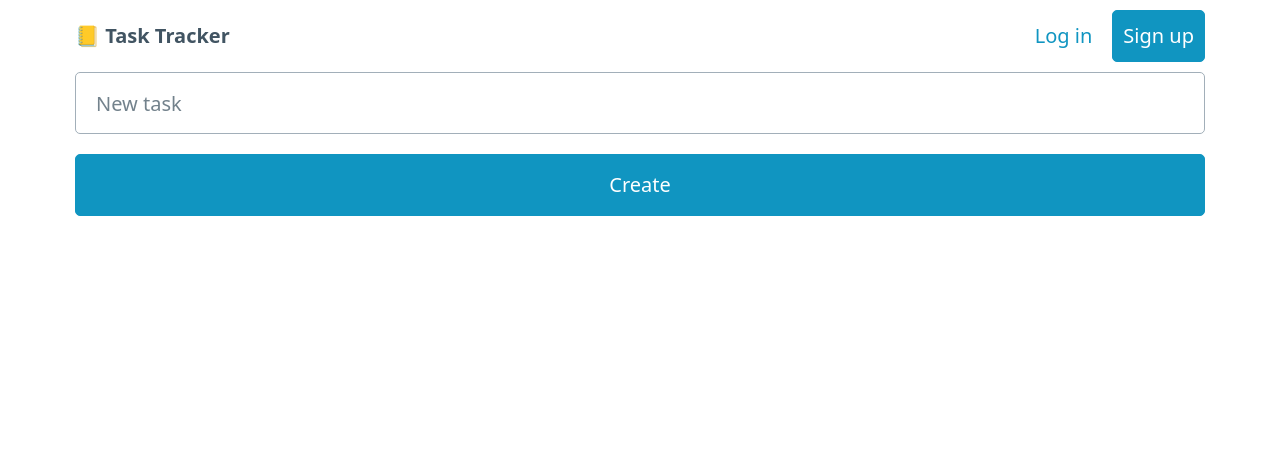
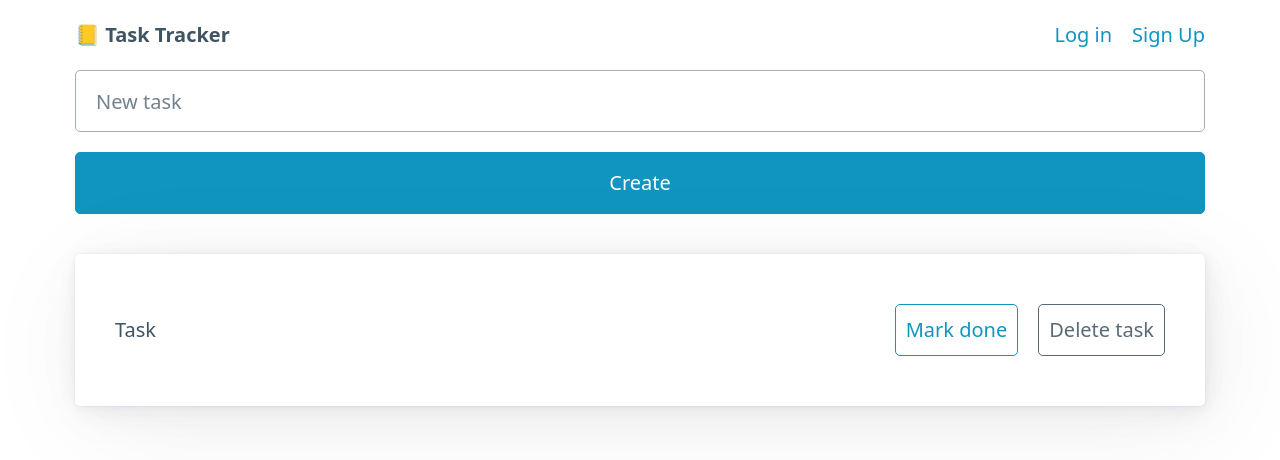
Before and after one commit to danhalsim/NEW-PROJECT-3, a React (Create React App) app in the folder client/: page / in a window 1280 px wide. Shown: the top 460 px of the page. Built offline with nearby package versions, Linux system fonts and the light colour scheme.

Commit message:
Added content to Task.js

```diff
--- a/client/src/App.js
+++ b/client/src/App.js
@@ -1,11 +1,13 @@
 import Form from "./components/Form";
 import Header from "./components/Header";
+import Task from "./components/Task";
 
 function App() {
   return (
     <div class="container">
       <Header />
       <Form />
+      <Task />
     </div>
   );
 }
--- a/client/src/components/Header.js
+++ b/client/src/components/Header.js
@@ -11,9 +11,7 @@
           <a href="#">Log in</a>
         </li>
         <li>
-          <a href="#" role="button">
-            Sign up
-          </a>
+          <a href="#">Sign Up</a>
         </li>
       </ul>
     </nav>
--- a/client/src/components/Task.js
+++ b/client/src/components/Task.js
@@ -1,7 +1,25 @@
-function Task () {
+function Task() {
   return (
-    <article>I'm a card!</article>
-  )
+    <>
+      <article>
+        <nav>
+          <ul>
+            <li>
+              Task
+            </li>
+          </ul>
+          <ul>
+            <li>
+            <a href="#" role="button" class="outline">Mark done</a>
+            </li>
+            <li>
+            <a href="#" role="button" class="secondary outline">Delete task</a>
+            </li>
+          </ul>
+        </nav>
+      </article>
+    </>
+  );
 }
 
 export default Task;
```
Also changed, not shown: 1 other file (tests, documents, lock files or other folders).
